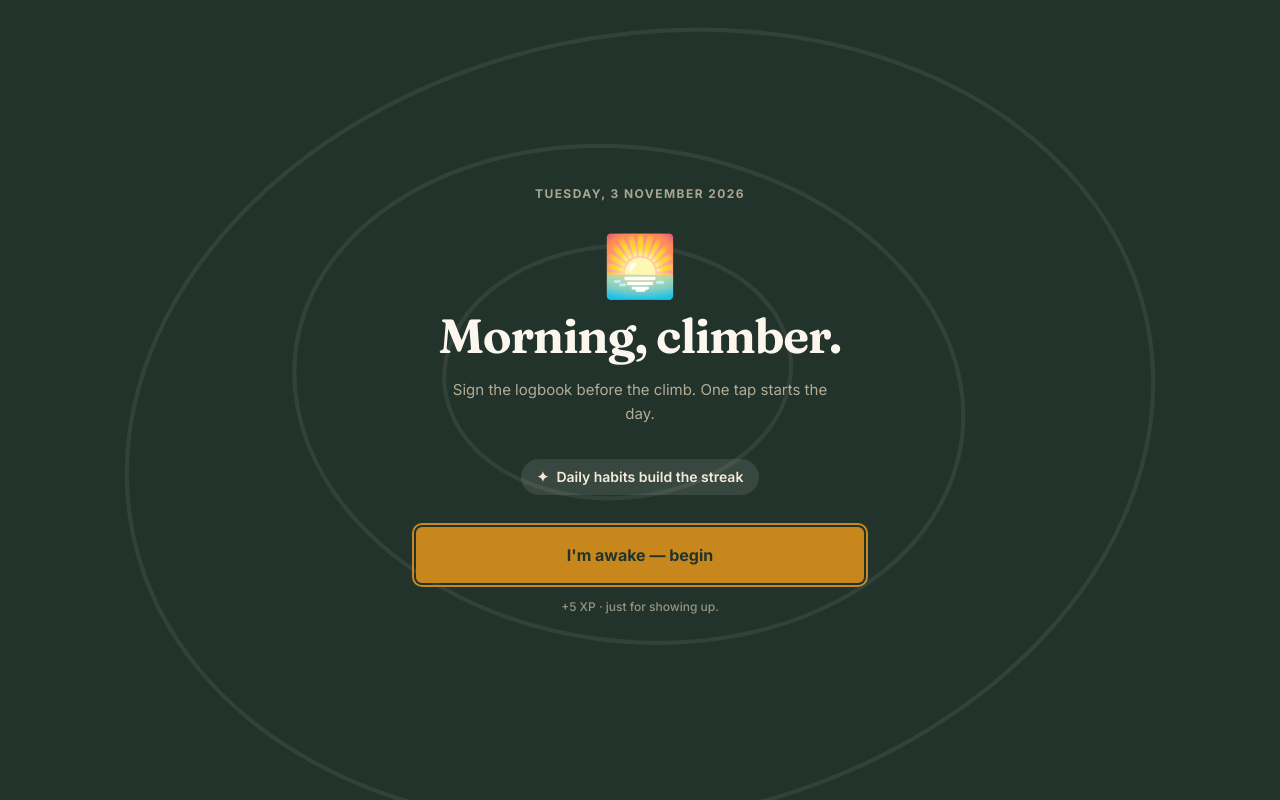
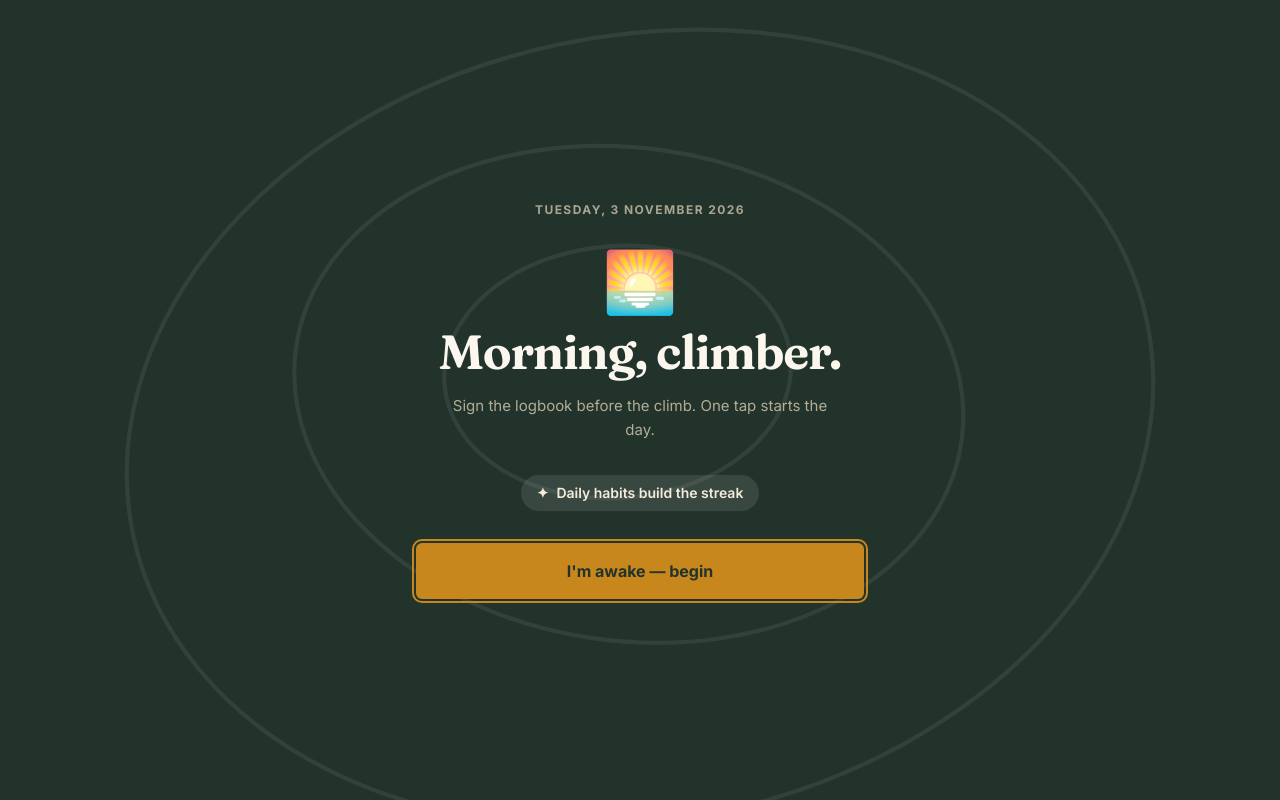
Before and after one commit to Sikoo54/habit-tracker, a React (Vite) app: page / in a window 1280 px wide. Built offline with nearby package versions, Linux system fonts and the light colour scheme.

Commit message:
copy: drop the attendance gate footline

```diff
--- a/src/components/AttendanceGate.tsx
+++ b/src/components/AttendanceGate.tsx
@@ -68,8 +68,6 @@ export function AttendanceGate({ slot, date, streak, onConfirm }: Props): ReactN
         >
           {morning ? "I'm awake — begin" : "I'm off to bed"}
         </button>
-
-        <p className="mt-4 text-xs font-medium text-cream-200/60">+5 XP · just for showing up.</p>
       </div>
     </main>
   );
```
